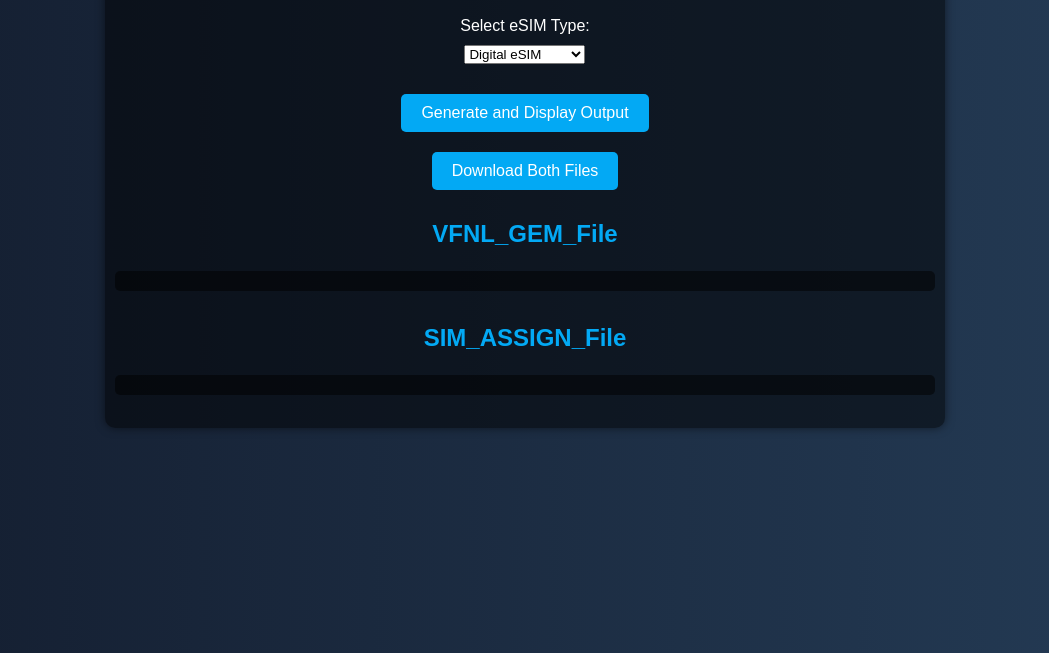
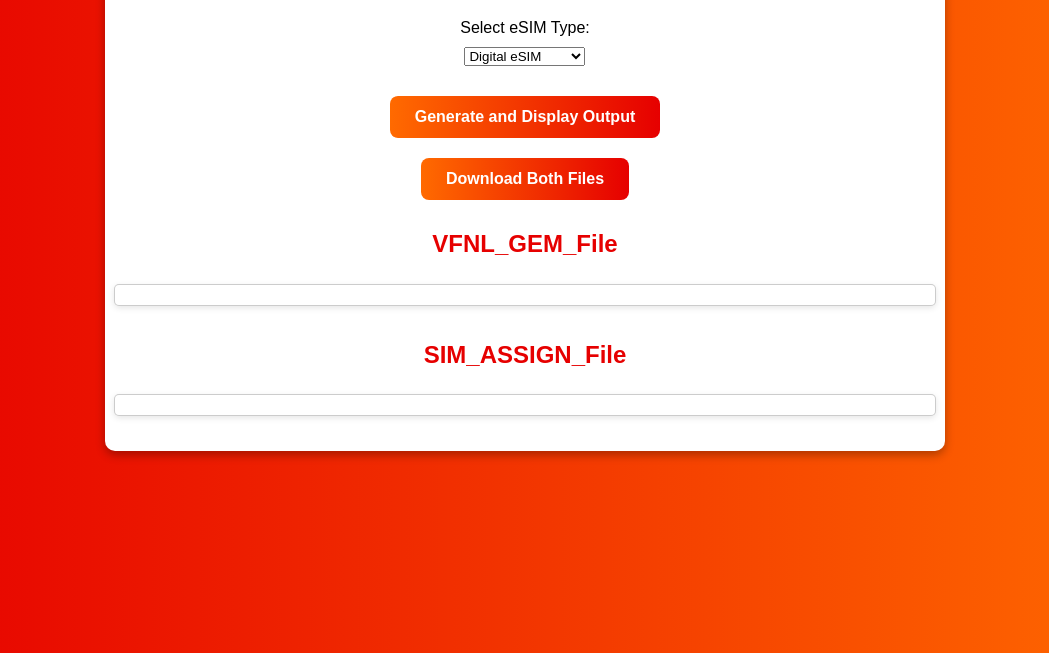
Before and after one commit to OmkarHanumanteVOIS/Dummy_eSIMs_generator, a plain HTML site: page index.html in a window 1280 px wide. Shown: the part 187-840 px from the top of the page, without its empty margins (115-1164 px from the left). Drawn offline with Linux system fonts and the light colour scheme.

Commit message:
Update styles.css

```diff
--- a/styles.css
+++ b/styles.css
@@ -1,68 +1,95 @@
+/* VZ Gradient Background */
 body {
     font-family: 'Arial', sans-serif;
-    background: linear-gradient(to right, #141E30, #243B55);
+    background: linear-gradient(to right, #e60000, #ff6a00); /* Vodafone Red to Ziggo Orange */
     color: #ffffff;
     display: flex;
     flex-direction: column;
     align-items: center;
-    height: 100vh;
+    min-height: 100vh; /* Allows the page height to grow naturally */
     margin: 0;
     padding: 20px;
-    overflow: auto;
+    overflow: auto; /* Enables scrolling if content overflows */
 }
+
+/* White Container Box */
 .container {
     width: 90%;
     max-width: 800px;
     display: flex;
     flex-direction: column;
     align-items: center;
-    background: rgba(0, 0, 0, 0.5);
+    background: #ffffff; /* Pure white background */
     padding: 20px;
-    border-radius: 10px;
-    box-shadow: 0 0 10px rgba(0, 0, 0, 0.5);
+    border-radius: 10px; /* Rounded corners */
+    box-shadow: 0 4px 10px rgba(0, 0, 0, 0.3); /* Subtle shadow for depth */
     margin-bottom: 20px;
+    color: #000000; /* Black text for contrast within the white box */
 }
+
+/* Heading Styles */
 h1, h2 {
-    color: #03A9F4;
+    color: #e60000; /* Vodafone Red for text contrast */
     margin-bottom: 10px;
+    font-weight: bold;
+    text-align: center;
 }
+
+/* Buttons with Matching Gradient */
 button {
-    background: #03A9F4;
+    background: linear-gradient(to right, #ff6a00, #e60000); /* Ziggo Orange to Vodafone Red */
     border: none;
-    padding: 10px 20px;
+    padding: 12px 25px;
     margin: 10px;
     color: #ffffff;
     font-size: 16px;
+    font-weight: bold;
     cursor: pointer;
-    border-radius: 5px;
-    transition: background 0.3s ease, transform 0.3s ease;
+    border-radius: 8px;
+    transition: transform 0.3s ease, box-shadow 0.3s ease, background 0.3s ease;
 }
+
 button:hover {
-    background: #0288D1;
+    background: linear-gradient(to right, #e60000, #ff6a00); /* Reverse gradient on hover */
     transform: scale(1.05);
+    box-shadow: 0 4px 8px rgba(255, 106, 0, 0.5); /* Adds a subtle glow effect */
 }
+
+/* Preformatted Text for Output */
 pre {
-    background: rgba(0, 0, 0, 0.5);
+    background: #ffffff; /* White background for consistency with the container */
+    color: #000000; /* Black text for readability */
     padding: 10px;
     border-radius: 5px;
+    border: 1px solid rgba(0, 0, 0, 0.2); /* Subtle border */
+    box-shadow: 0 2px 6px rgba(0, 0, 0, 0.1); /* Light shadow for depth */
     width: 100%;
-    overflow-x: auto;
+    font-family: 'Courier New', monospace; /* Monospace font for clarity */
+    font-size: 0.95rem;
+    overflow-x: auto; /* Allows horizontal scrolling for long text */
+    white-space: pre-wrap; /* Wraps text for easier reading */
 }
+
+/* Input Container */
 .input-container {
     display: flex;
     flex-direction: column;
     align-items: center;
     margin-bottom: 20px;
 }
+
 .input-container input {
     padding: 10px;
     font-size: 16px;
     border-radius: 5px;
-    border: none;
+    border: 1px solid #ddd; /* Subtle gray border */
     margin-bottom: 10px;
+    width: 100%;
     text-align: center;
 }
+
 .input-container label {
     margin-bottom: 10px;
     font-size: 16px;
+    color: #000000; /* Black text */
 }
```
